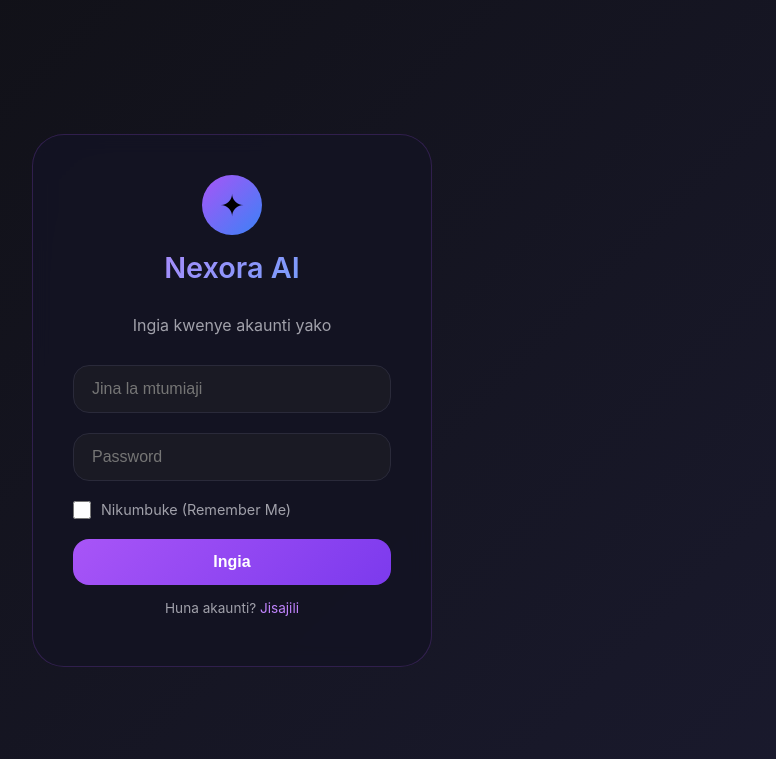
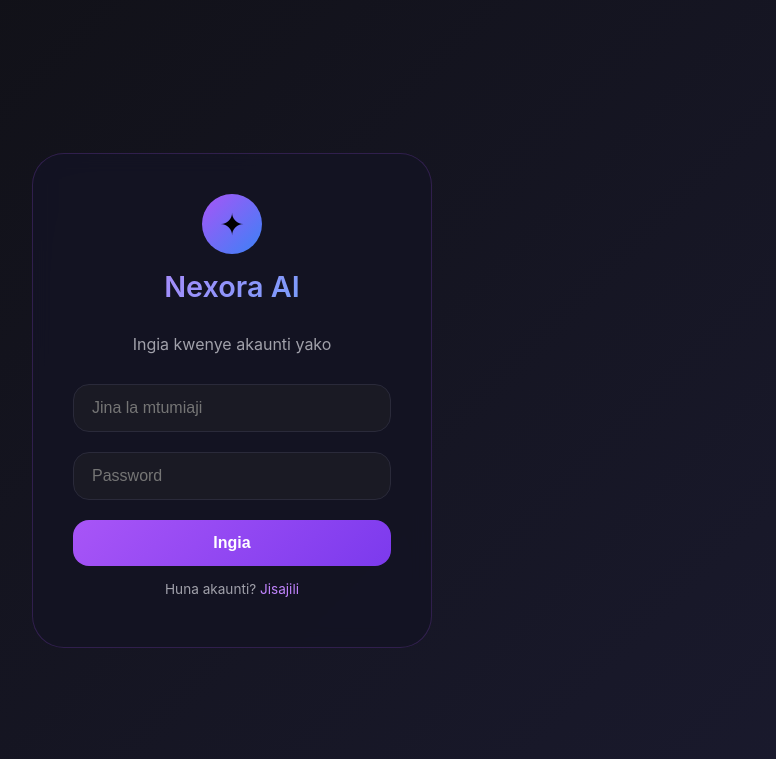
Before and after one commit to nexoratechv1-ctrl/Nexora-AI, a Flask app: page / in a window 1280 px wide. Shown: the top 759 px of the page, without its empty margins (408-1184 px from the left). Run offline with Flask 3, Linux system fonts and the light colour scheme.

Commit message:
Update login.html

```diff
--- a/templates/login.html
+++ b/templates/login.html
@@ -35,7 +35,14 @@
             font-size: 30px;
             margin: 0 auto 15px;
         }
-        .logo-text { font-size: 1.8rem; font-weight: 600; background: linear-gradient(135deg, #c084fc, #60a5fa); -webkit-background-clip: text; background-clip: text; color: transparent; }
+        .logo-text {
+            font-size: 1.8rem;
+            font-weight: 600;
+            background: linear-gradient(135deg, #c084fc, #60a5fa);
+            -webkit-background-clip: text;
+            background-clip: text;
+            color: transparent;
+        }
         .subtitle { text-align: center; color: #a1a1aa; margin-bottom: 30px; }
         .input-group { margin-bottom: 20px; }
         .input-group input {
@@ -49,14 +56,6 @@
             outline: none;
         }
         .input-group input:focus { border-color: #a855f7; }
-        .checkbox-group {
-            display: flex;
-            align-items: center;
-            gap: 10px;
-            margin-bottom: 20px;
-        }
-        .checkbox-group input { width: 18px; height: 18px; cursor: pointer; }
-        .checkbox-group label { color: #a1a1aa; cursor: pointer; font-size: 0.9rem; }
         .btn {
             width: 100%;
             background: linear-gradient(135deg, #a855f7, #7c3aed);
@@ -91,10 +90,6 @@
         <div class="input-group">
             <input type="password" id="loginPassword" placeholder="Password">
         </div>
-        <div class="checkbox-group">
-            <input type="checkbox" id="rememberMe">
-            <label for="rememberMe">Nikumbuke (Remember Me)</label>
-        </div>
         <button class="btn" onclick="login()">Ingia</button>
         <div class="switch">Huna akaunti? <a onclick="showSignup()">Jisajili</a></div>
         <div id="loginError" class="error"></div>
@@ -118,11 +113,10 @@
     async function login() {
         const username = document.getElementById('loginUsername').value.trim();
         const password = document.getElementById('loginPassword').value.trim();
-        const rememberMe = document.getElementById('rememberMe').checked;
 
         const res = await fetch('/api/login', {
             method: 'POST', headers: {'Content-Type': 'application/json'},
-            body: JSON.stringify({username, password, rememberMe})
+            body: JSON.stringify({username, password})
         });
         const data = await res.json();
         if (data.success) {
@@ -156,13 +150,6 @@
         document.getElementById('signupForm').classList.add('hidden');
         document.getElementById('loginForm').classList.remove('hidden');
     }
-
-    document.getElementById('loginPassword').addEventListener('keypress', (e) => {
-        if (e.key === 'Enter') login();
-    });
-    document.getElementById('signupPassword').addEventListener('keypress', (e) => {
-        if (e.key === 'Enter') signup();
-    });
 </script>
 </body>
-    </html>
+</html>
```
